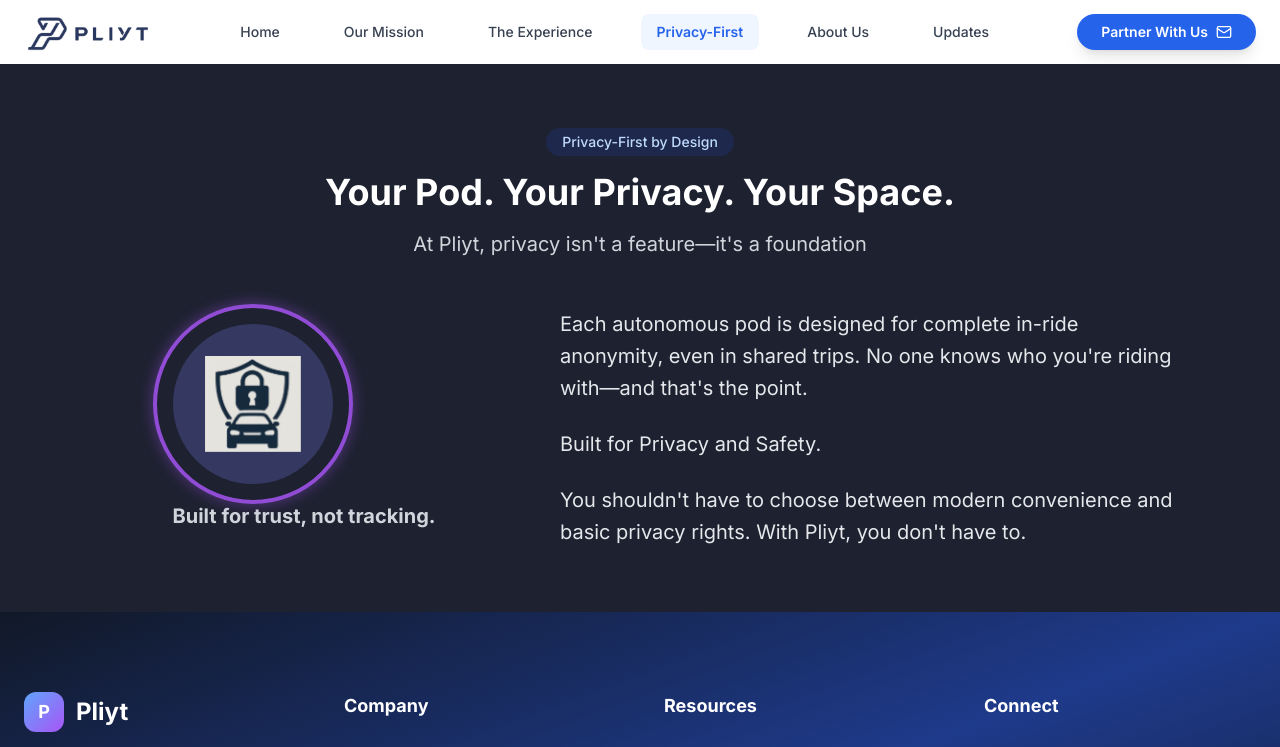
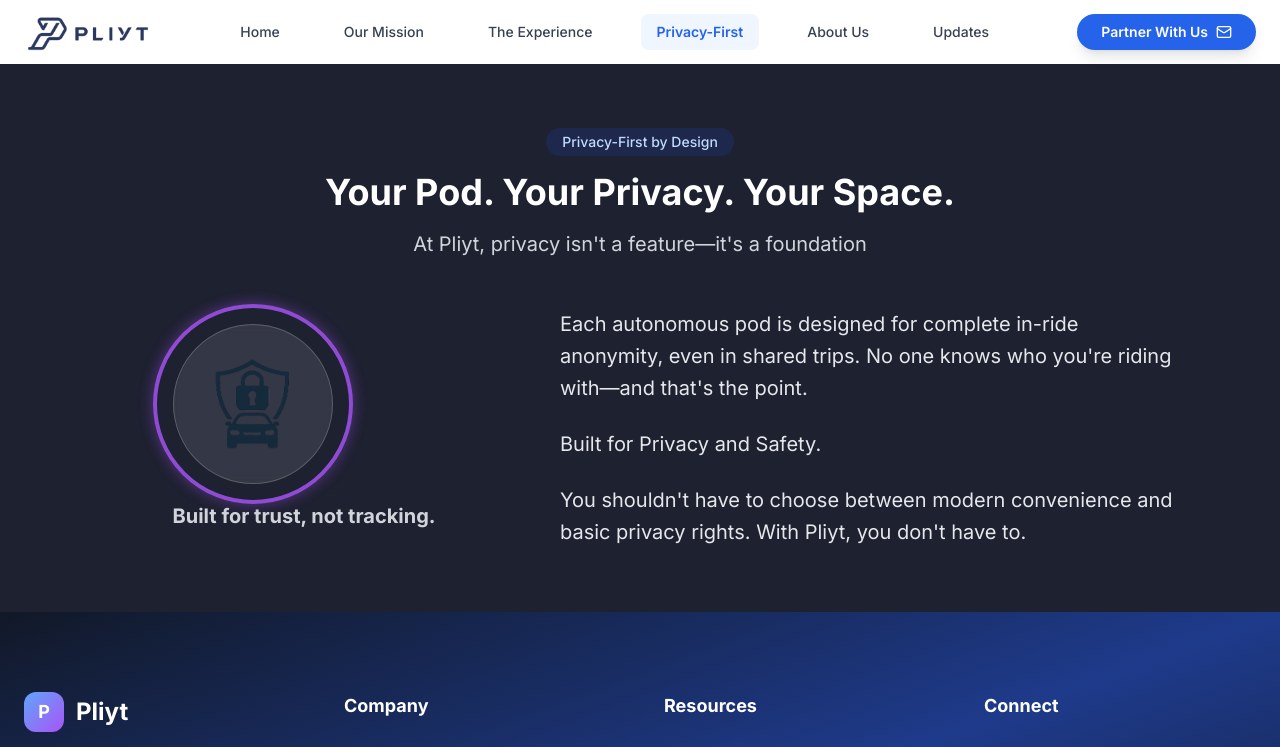
Before and after one commit to RaytimePolicygen/quiet-web-pulse, a React (Vite) app: page /yourpod in a window 1280 px wide. Shown: the top 747 px of the page. Built offline with nearby package versions, Linux system fonts and the light colour scheme.

Commit message:
Replace icon and adjust background
Replaced the icon in the YourPod component and adjusted the background color to accommodate the transparent background of the new icon.

```diff
--- a/src/pages/homecomponents/Yourpod.tsx
+++ b/src/pages/homecomponents/Yourpod.tsx
@@ -17,7 +17,7 @@ const YourPod: React.FC = () => {
         <div className="flex flex-col md:flex-row items-center justify-center gap-12 mt-12">
           <div className="md:w-1/3 flex justify-center">
             <div className="relative">
-              <div className="w-40 h-40 bg-[#3b3f6d]/80 rounded-full flex items-center justify-center relative">
+              <div className="w-40 h-40 bg-white/10 rounded-full flex items-center justify-center relative backdrop-blur-sm border border-white/20">
                 <div className="absolute w-[200px] h-[200px] border-4 border-purple-500 rounded-full animate-pulse" style={{
                 transform: 'translate(-50%, -50%)',
                 left: '50%',
@@ -25,7 +25,7 @@ const YourPod: React.FC = () => {
                 boxShadow: '0 0 15px rgba(168, 85, 247, 0.5)'
               }}></div>
                 <img
-                  src="/lovable-uploads/9bfd593b-3b8b-4a62-a8b7-d9c66411d72e.png"
+                  src="/lovable-uploads/a804102a-a654-4ffe-bb45-c368b7d924fe.png"
                   alt="Privacy and Safety in Mobility"
                   className="w-24 h-24 relative z-10 object-contain"
                 />
```
Also changed, not shown: public/lovable-uploads/a804102a-a654-4ffe-bb45-c368b7d924fe.png (added).
